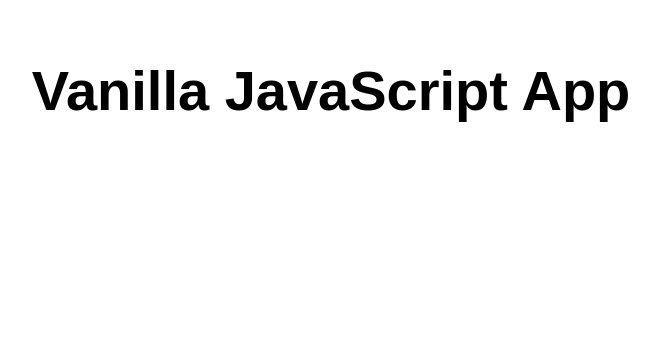
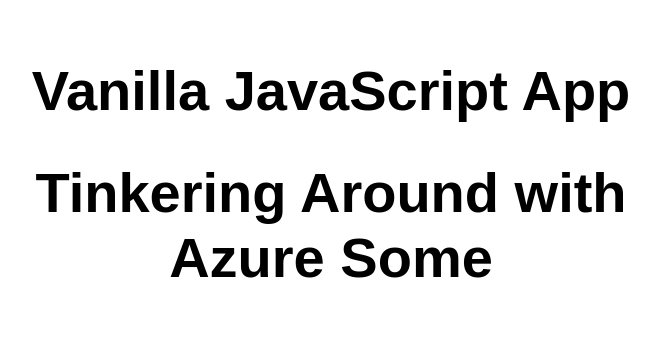
Before and after one commit to NickGr/pfstatic, a plain HTML site: page src/index.html in a window 1280 px wide. Shown: the whole page, without its empty margins (309-968 px from the left). Drawn offline with Linux system fonts and the light colour scheme.

Commit message:
Update index.html

```diff
--- a/src/index.html
+++ b/src/index.html
@@ -11,6 +11,7 @@
 <body>
   <main>
     <h1>Vanilla JavaScript App</h1>
+    <h1> Tinkering Around with Azure Some </h1>
   </main>
 </body>
 
```
